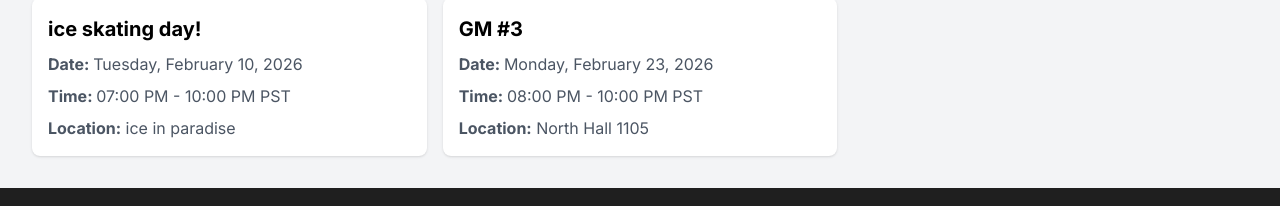
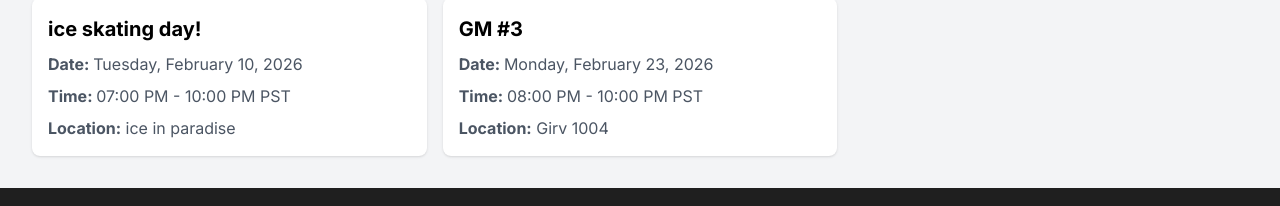
Before and after one commit to UCSBTASA/UCSBTASA.github.io, a Next.js app: page / in a window 1280 px wide. Shown: the part 1866-2072 px from the top of the page. Built offline with nearby package versions, Linux system fonts and the light colour scheme.

Commit message:
Update eventData.ts

```diff
--- a/data/eventData.ts
+++ b/data/eventData.ts
@@ -97,7 +97,7 @@ const events =
     "time": "08:00 PM - 10:00 PM",
     "start": "08:00 PM",
     "end": "10:00 PM",
-    "location": "North Hall 1105",
+    "location": "Girv 1004",
     "customTime": ""
   }
 ];
```
